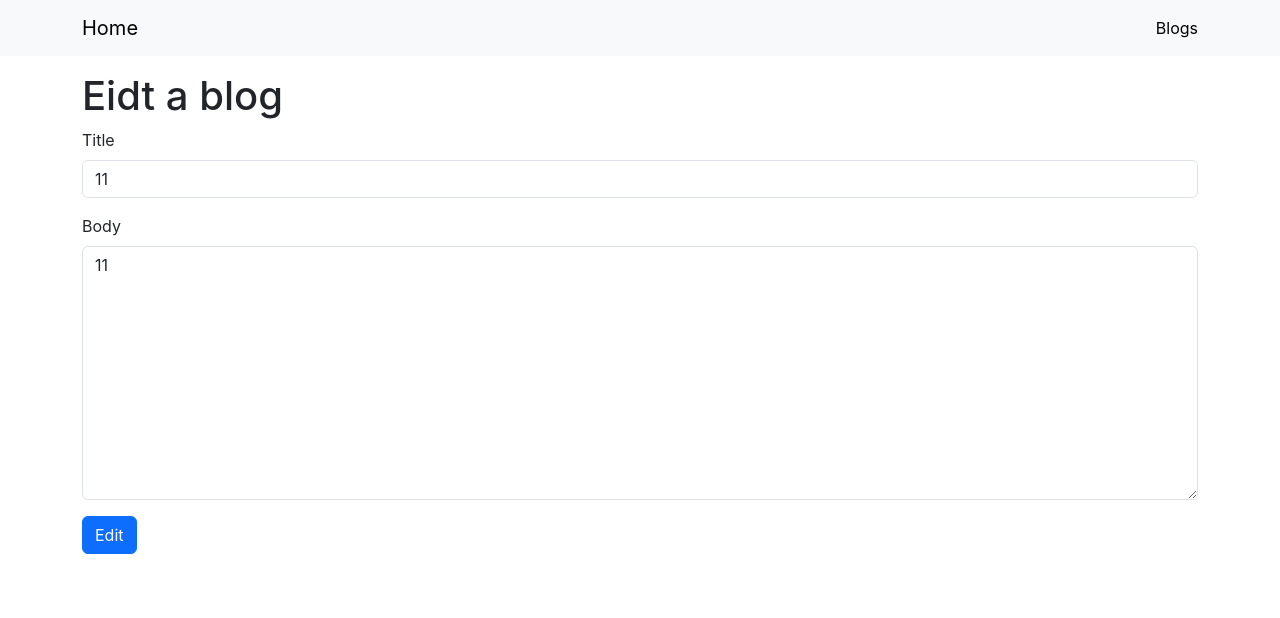
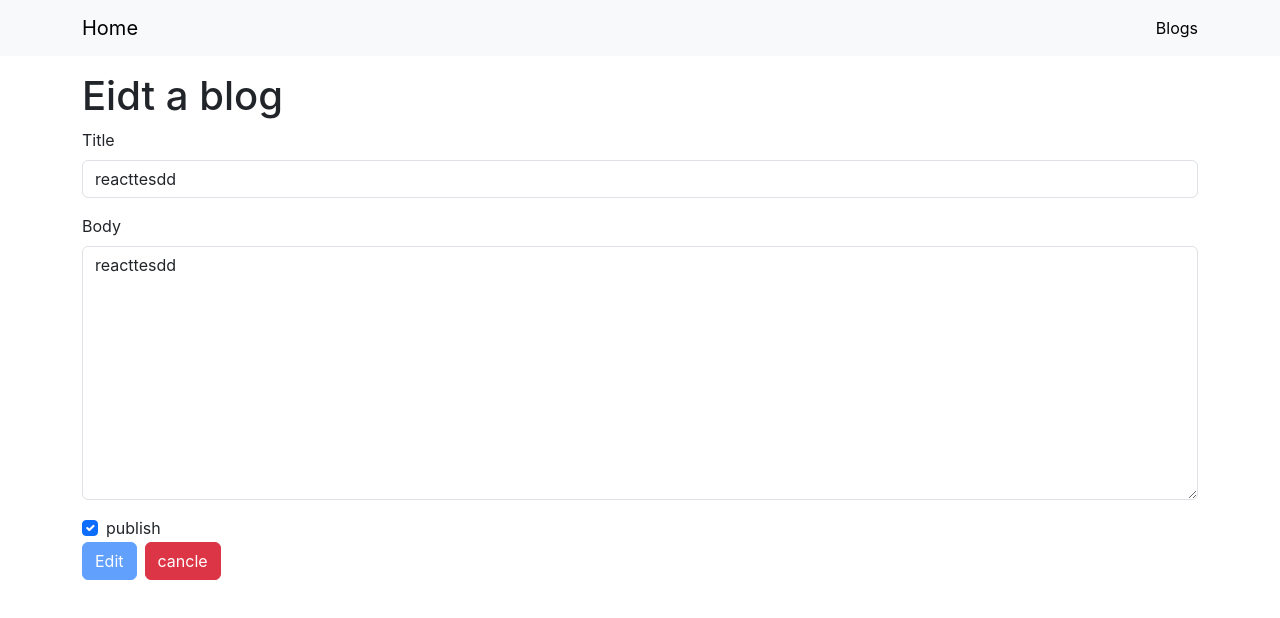
Before and after one commit to aidiw/react_blog, a React (Create React App) app: page /blogs/1/edit in a window 1280 px wide. Shown: the top 618 px of the page. Built offline with nearby package versions, Linux system fonts and the light colour scheme; data requests are answered from the project's data file.

Commit message:
feat: 45 블로그 수정페이지 옵션 추가 상태관리
상태관리시에 기존 데이터과 새로만든데이터의 상태값을 비교하여 ui를 구성할수있게함
useState를통해 기존 상태와 새로업데이트된 상태를 따로 관리하여 비교하여사용함

```diff
--- a/db.json
+++ b/db.json
@@ -2,9 +2,10 @@
   "posts": [
     {
       "id": "1",
-      "title": "11",
-      "body": "11",
-      "createdAt": 1715506949403
+      "title": "reacttesdd",
+      "body": "reacttesdd",
+      "createdAt": 1715506949403,
+      "publish": true
     },
     {
       "id": "2",
@@ -23,6 +24,20 @@
       "title": "44",
       "body": "44",
       "createdAt": 1715507077695
+    },
+    {
+      "id": "dc2c",
+      "title": "test",
+      "body": "test",
+      "publish": true,
+      "createdAt": 1715512937959
+    },
+    {
+      "id": "1166",
+      "title": "test",
+      "body": "test",
+      "publish": false,
+      "createdAt": 1715512946791
     }
   ]
 }
--- a/src/components/BlogForm.js
+++ b/src/components/BlogForm.js
@@ -3,24 +3,59 @@ import axios from 'axios';
 import { useNavigate, useParams } from 'react-router-dom';
 import { bool } from 'prop-types';
 
-const BlogForm = ( {editing}) => {
+const BlogForm = ( {editing = false}) => {
   const history = useNavigate();
+  const {id} = useParams();
   const [title, setTitle] = useState('');
+  const [originalTitle, setOriginalTitle] = useState('');
   const [body, setBody] = useState('');
-  const {id} = useParams();
+  const [originalBody, setOriginalBody] = useState('');
+  const [publish, setPublish] = useState(false);
+  const [originalPublish, setOriginalPublish] = useState(false);
 
   useEffect(() => {
+    if (editing) {
         axios.get(`http://localhost:3009/posts/${id}`).then(res => {
           setTitle(res.data.title);
+          setOriginalTitle(res.data.title);
           setBody(res.data.body);
-    })
-  }, [id])
+          setOriginalBody(res.data.body);
+          setPublish(res.data.publish);
+          setOriginalPublish(res.data.publish);
+        }).catch(error => {
+          console.error('Error fetching post:', error);
+        });
+      }
+  }, [id, editing]);
+
+  const isEdited = () => {
+    return title !== originalTitle || body !== originalBody || publish !== originalPublish;
+  };
+
+  const goBack = () => {
+    if(editing){
+        history(`/blogs/${id}`);
+    }else {
+        history('/blogs');
+    }
+  }
 
   const onSubmit = async () => {
+    if (editing) {
+        axios.patch(`http://localhost:3009/posts/${id}`, {
+            title: title,
+            body: body,
+            publish
+        }).then(res => {
+            console.log(res);
+            history(`/blogs/${id}`)
+        })
+    }else {
         await axios
         .post('http://localhost:3009/posts', {
             title: title,
             body: body,
+            publish,
             createdAt: Date.now()
         })
         .then(() => {
@@ -29,7 +64,12 @@ const BlogForm = ( {editing}) => {
         .catch((error) => {
             console.error('Failed to post data:', error); // 오류 처리 추가
         });
+    }
   };
+
+  const onChangePublish = (e) => {
+    setPublish(e.target.checked)
+  }
 
   return (
     <div>
@@ -51,8 +91,30 @@ const BlogForm = ( {editing}) => {
           rows={10}
         />
       </div>
-      <button className="btn btn-primary" onClick={onSubmit}>
+
+      <div className="form-check">
+        <input
+            className="form-check-input"
+            type="checkbox"
+            checked={publish}
+            onChange={onChangePublish}
+        />
+        <label className='form-check-label'>
+            publish
+        </label>
+      </div>
+      <button
+        className="btn btn-primary"
+        onClick={onSubmit}
+        disabled={editing && !isEdited()}
+    >
         {editing? 'Edit' : 'Post'}
+      </button>
+      <button
+        className="btn btn-danger ms-2"
+        onClick={goBack}
+    >
+        cancle
       </button>
     </div>
   );
@@ -62,9 +124,7 @@ BlogForm.propTypes = {
     editing: bool
 }
 
-BlogForm.defaultProps = {
-    editing: false
-}
+
 
 
 export default BlogForm;
--- a/src/pages/CreatePage.js
+++ b/src/pages/CreatePage.js
@@ -3,7 +3,7 @@ import BlogForm from '../components/BlogForm';
 const CreatePage = () => {
   return (
     <div>
-      <BlogForm />
+      <BlogForm  editing={false}/>
     </div>
   );
 };
--- a/src/pages/ShowPage.js
+++ b/src/pages/ShowPage.js
@@ -1,4 +1,4 @@
-import { useNavigate, useParams } from "react-router-dom";
+import { useParams } from "react-router-dom";
 import axios from "axios";
 import { useEffect, useState } from "react";
 import LoadingSpinner from "../components/LoadingSpinner";
```
Lines whose indentation alone changed are shown as unchanged.
